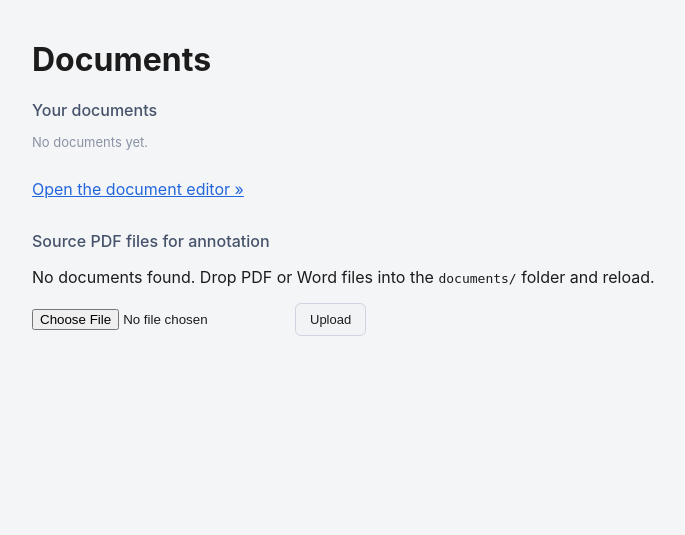
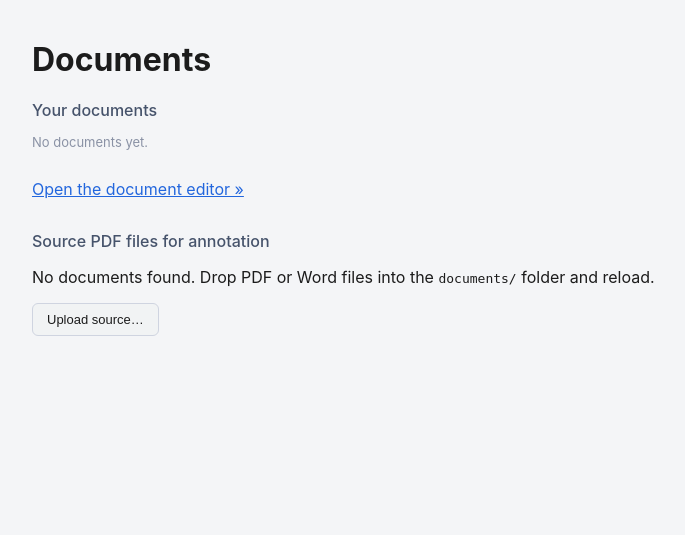
Before and after one commit to aiaioo/MedicalSafety, a Flask app: page / in a window 1280 px wide. Shown: the top 535 px of the page, without its empty margins (268-953 px from the left). Run offline with Flask 3, Linux system fonts and the light colour scheme; data that the repository does not hold is empty.

Commit message:
Replace two-step source upload with single button on index page
Matches the click-to-pick-and-upload pattern already used on the
document editor page instead of a separate file-input + Upload form.

Co-Authored-By: Claude Sonnet 5 <noreply@anthropic.com>
Claude-Session: https://claude.ai/code/session_01MCXEuj2d5AkwWcVZq2asyc

```diff
--- a/case_manager/static/index.js
+++ b/case_manager/static/index.js
@@ -46,14 +46,14 @@
       }
     });
 
-  const uploadForm = document.getElementById("uploadForm");
   const uploadInput = document.getElementById("uploadInput");
   const uploadSubmit = document.getElementById("uploadSubmit");
   const uploadStatus = document.getElementById("uploadStatus");
 
-  if (uploadForm) {
-    uploadForm.addEventListener("submit", async (e) => {
-      e.preventDefault();
+  if (uploadSubmit && uploadInput) {
+    uploadSubmit.addEventListener("click", () => uploadInput.click());
+
+    uploadInput.addEventListener("change", async () => {
       const file = uploadInput.files[0];
       if (!file) return;
 
@@ -73,6 +73,7 @@
         uploadStatus.textContent = err.message;
         uploadStatus.classList.add("error");
         uploadSubmit.disabled = false;
+        uploadInput.value = "";
       }
     });
   }
--- a/case_manager/templates/index.html
+++ b/case_manager/templates/index.html
@@ -32,11 +32,11 @@
     {% else %}
     <p>No documents found. Drop PDF or Word files into the <code>documents/</code> folder and reload.</p>
     {% endif %}
-    <form id="uploadForm" class="upload-form">
-      <input type="file" id="uploadInput" accept=".pdf,.docx,.doc">
-      <button type="submit" id="uploadSubmit">Upload</button>
+    <div class="upload-form">
+      <button type="button" id="uploadSubmit">Upload source&hellip;</button>
+      <input type="file" id="uploadInput" accept=".pdf,.docx,.doc" hidden>
       <span id="uploadStatus" class="upload-status"></span>
-    </form>
+    </div>
   </section>
 </div>
 <script src="{{ url_for('static', filename='index.js') }}"></script>
```
